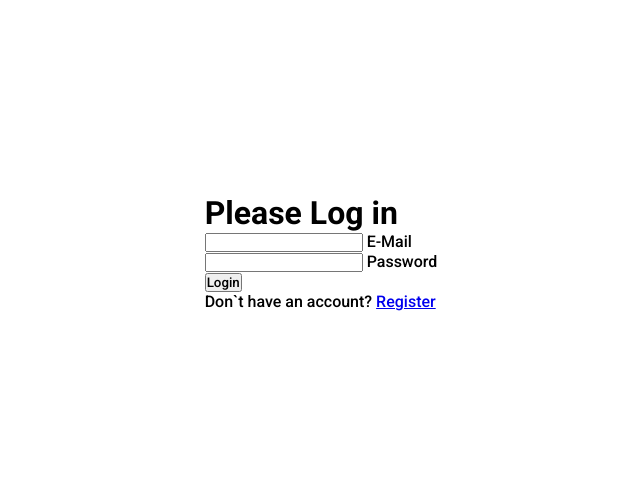
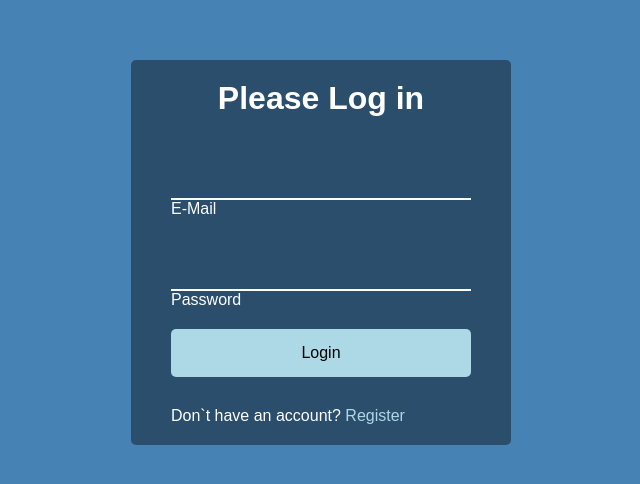
Before and after one commit to papack/form-wave-animation, a plain HTML site: page src/index.html in a window 1280 px wide. Shown: the part 148-632 px from the top of the page, without its empty margins (319-959 px from the left). Drawn offline with Linux system fonts and the light colour scheme; a web font is replaced by a local one.

Commit message:
add base style

```diff
--- a/src/style.css
+++ b/src/style.css
@@ -1,10 +1,10 @@
-@import url("https://fonts.googleapis.com/css2?family=Roboto:wght@500;700&display=swap");
+@import url("https://fonts.googleapis.com/css2?family=Muli&display=swap");
 
 * {
   margin: 0;
   padding: 0;
   box-sizing: border-box;
-  font-family: "Roboto", sans-serif;
+  font-family: "Muli", sans-serif;
 }
 
 html {
@@ -12,6 +12,8 @@ html {
 }
 
 body {
+  background-color: steelblue;
+  color: white;
   font-size: 1.6rem;
   display: flex;
   flex-direction: column;
@@ -19,3 +21,64 @@ body {
   align-items: center;
   height: 100vh;
 }
+
+.container {
+  background-color: rgba(0, 0, 0, 0.4);
+  padding: 20px 40px;
+  border-radius: 5px;
+}
+
+.container h1 {
+  text-align: center;
+  margin-bottom: 30px;
+}
+
+.container a {
+  text-decoration: none;
+  color: lightblue;
+}
+
+.btn {
+  cursor: pointer;
+  display: inline-block;
+  width: 100%;
+  background: lightblue;
+  padding: 15px;
+  font-size: 16px;
+  border: 0;
+  border-radius: 5px;
+}
+
+.btn:focus {
+  outline: none;
+}
+
+.btn:active {
+  transform: scale(0.98);
+}
+
+.text {
+  margin-top: 30px;
+}
+
+.form-control {
+  position: relative;
+  margin: 20px 0;
+  width: 300px;
+}
+
+.form-control input {
+  background-color: transparent;
+  border: 0;
+  border-bottom: 2px white solid;
+  display: block;
+  width: 100%;
+  padding: 15px 0;
+  font-size: 18px;
+  color: white;
+}
+
+.form-control input:focus,
+.form-control input:valid {
+  outline: none;
+}
```
